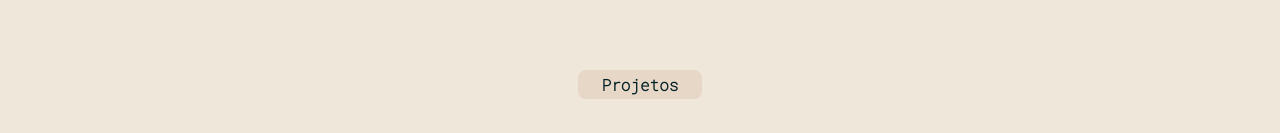
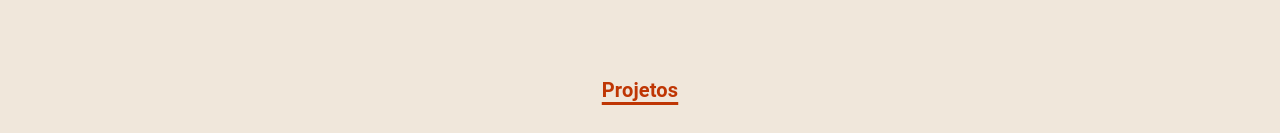
Before and after one commit to caiioalves/portfolio, a React (Create React App) app: page /projetos in a window 1280 px wide. Shown: the part 302-435 px from the top of the page. Built offline with nearby package versions, Linux system fonts and the light colour scheme; grey boxes are pictures that could not be loaded.

Commit message:
Alteraçoes no CSS

```diff
--- a/src/pages/Home.js
+++ b/src/pages/Home.js
@@ -43,10 +43,10 @@ function Home() {
           <Spline scene="https://prod.spline.design/7mAcYGRsPWhK3Tds/scene.splinecode" onLoad={onLoad}/>
         </Box> */}
         {/* <Modelo3D/> */}
-        <Box sx={{padding: 3, display:'flex', flexDirection: 'column', justifyContent: 'center', alignItems: 'center', borderRadius: 3, gap: 2 }}>
+        <Box sx={{ width: {xs: '90%', md: '50%'}, padding: 3, display:'flex', flexDirection: 'column', justifyContent: 'center', alignItems: 'center', borderRadius: 3, gap: 2 }}>
           <Avatar sx={{ width: 90, height: 90, border: '3px solid whitesmoke' }} src={ imgProfile } alt='' />
           <Typography
-            color={text}
+            color="textSecondary"
             textAlign="center"
             sx={{width: {xs: '75%', md: '90%'}}}
             fontWeight="bold"
@@ -55,7 +55,7 @@ function Home() {
             paddingLeft={3}
             borderRadius={2}
             variant="h7"
-            bgcolor={colorCard}
+            bgcolor={colorTitle}
           >
             Olá, eu sou desenvolvedor web front-end!
           </Typography>
@@ -154,7 +154,7 @@ function Home() {
             <Typography
               color={text}
               mt={3}
-              textAlign="center"
+              textAlign="flex-start"
               variant="h7"
             >
               Curso de Desenvolvimento Web - Trybe
--- a/src/pages/Projetos.js
+++ b/src/pages/Projetos.js
@@ -19,7 +19,8 @@ function Projetos () {
       text,
       buttonMode,
       setTransiçao,
-      transiçao
+      transiçao,
+      colorTitle
     } = useContext(Context)
 
     const projetos = [
@@ -62,16 +63,11 @@ function Projetos () {
       >
         <Box sx={{ mt: {xs: -5, md: -1} }}>
           <Typography
-            color={text}
-            sx={{
-              bgcolor: colorCard,
-              padding: 0.5,
-              paddingLeft: 3,
-              paddingRight: 3,
-              borderRadius: 2
-            }}
+            color={colorTitle}
+            sx={{ textDecoration: "underline", textUnderlineOffset: 5, textDecorationThickness: 3}}
+            alignSelf="flex-start"
             fontWeight="bold"
-            variant="h7"
+            variant="h6"
           >
             Projetos
           </Typography>
```
